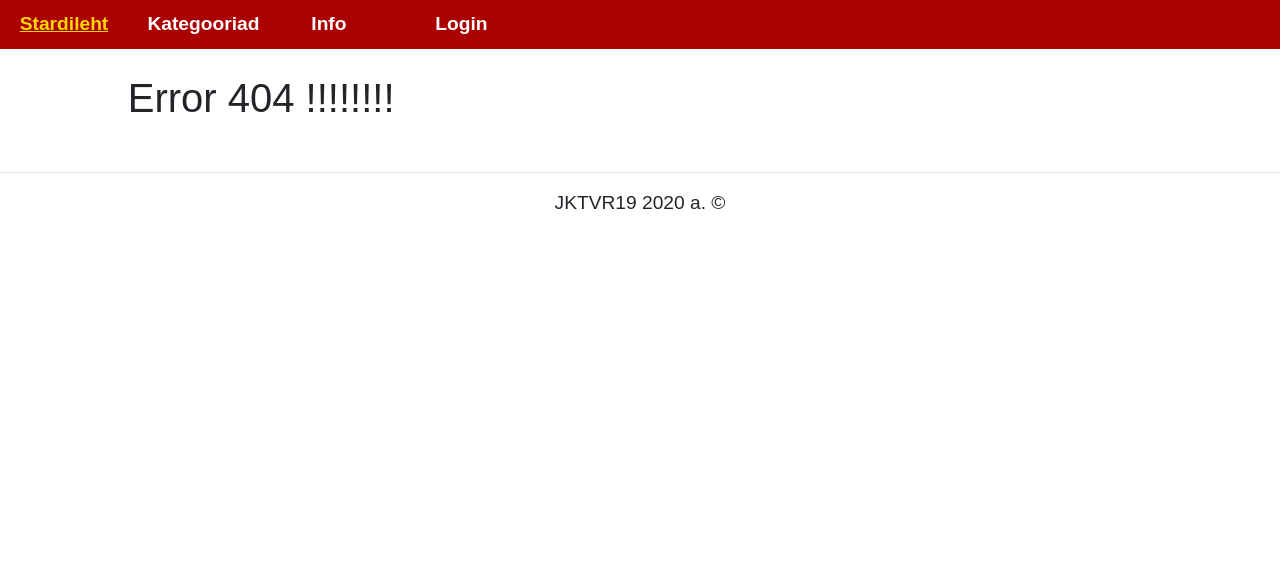
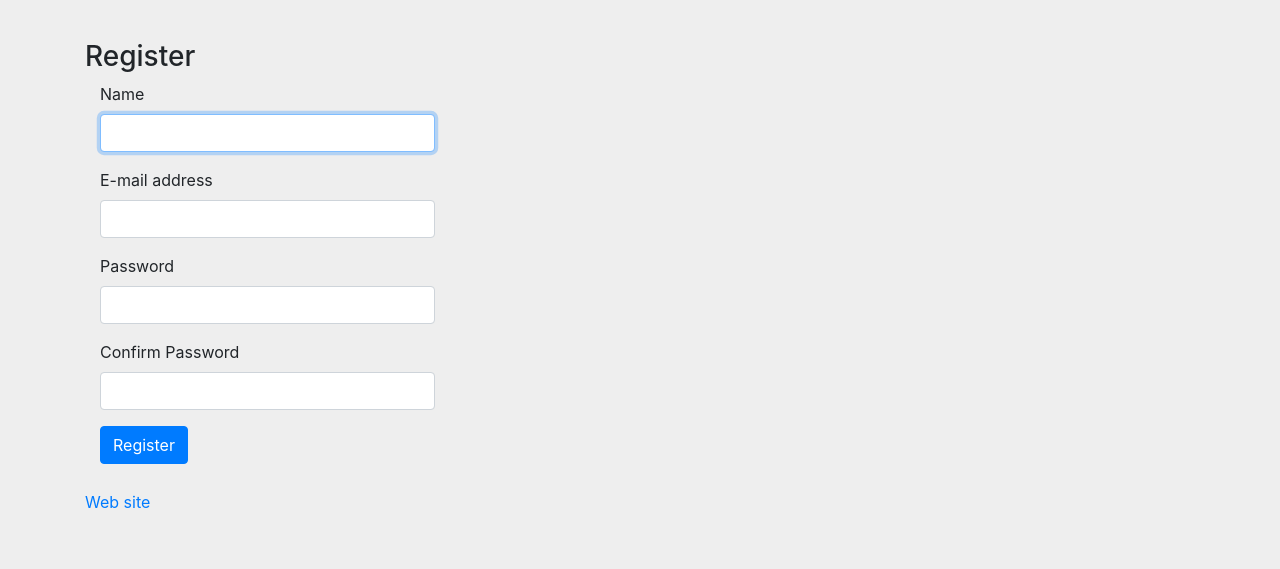
Before and after one commit to Vitalii-l/newsportal, a PHP site: page /view/formRegister.php in a window 1280 px wide. Shown: the top 569 px of the page. Run offline with PHP 8.4, Linux system fonts and the light colour scheme; data comes from the database, SQL or seed files in the repository.

Commit message:
Сделана форма регистрации. Обновлено меню.

```diff
--- a/controller/controller.php
+++ b/controller/controller.php
@@ -54,5 +54,15 @@ class Controller {
         $arr = Comments::getCommentsCountByNewsID($newsid);
         ViewComments::CommentsCountWithAncor($arr);
     }
-}
+
+    // ------------- Registration ---------------
+    public function registerForm() {
+        include_once ('view/formRegister.php');
+    }
+    public function registerUser() {
+        include_once ('view/answerRegister.php');
+    }
+
+
+} // end class
 ?>
--- /dev/null
+++ b/css/login.css
@@ -0,0 +1,36 @@
+body {
+  padding-top: 40px;
+  padding-bottom: 40px;
+  background-color: #eee;
+}
+
+.form-signin {
+  max-width: 330px;
+  padding: 15px;
+  margin: 0 auto;
+}
+.form-signin .form-signin-heading {
+  margin-bottom: 10px;
+}
+.form-signin .form-control {
+  position: relative;
+  height: auto;
+  -webkit-box-sizing: border-box;
+     -moz-box-sizing: border-box;
+          box-sizing: border-box;
+  padding: 10px;
+  font-size: 16px;
+}
+.form-signin .form-control:focus {
+  z-index: 2;
+}
+.form-signin input[type="text"] {
+  margin-bottom: -1px;
+  border-bottom-right-radius: 0;
+  border-bottom-left-radius: 0;
+}
+.form-signin input[type="password"] {
+  margin-bottom: 10px;
+  border-top-left-radius: 0;
+  border-top-right-radius: 0;
+}
--- a/route/routing.php
+++ b/route/routing.php
@@ -26,6 +26,15 @@ elseif ($path == 'insertcomment' and isset($_GET['comment'],$_GET['id'])){
     $response = Controller::InsertComment($_GET['comment'],$_GET['id']);
 
 }
+elseif ($path == 'registerForm'){
+    // registration form
+    $response = Controller::registerForm();
+}
+elseif ($path == 'registerAnswer'){
+    // register user
+    $response = Controller::registerUser();
+}
+// error page
 else {
      $response = Controller::error404();
 }
--- /dev/null
+++ b/view/formRegister.php
@@ -0,0 +1,57 @@
+<!DOCTYPE html>
+<html>
+    <head>
+        <meta charset="utf-8">
+        <title>Register user</title>
+        <link href="./css/bootstrap.min.css" rel="stylesheet" type="text/css"/>
+        <link href="./css/login.css" rel="stylesheet" type="text/css"/>
+    </head>
+    <body>
+        <div class="container">
+            <div class="row">
+                <div class="col-md-8 col-md-offset-2">
+                    <div class="panel panel-default">
+                        <div class="panel-heading"><h3>Register</h3></div>
+                        <div class="panel-body">
+                            <form class="form-horizontal" role="form" method="POST" action="registerAnswer">
+                                <div class="form-group">
+                                    <label for="name" class="col-md-4 control-label">Name</label>
+                                    <div class="col-md-6">
+                                        <input id="name" type="text" class="form-control" name="name" value="" required autofocus>
+                                    </div>
+                                </div>
+                                <div class="form-group">
+                                    <label for="email" class="col-md-4 control-label">E-mail address</label>
+                                    <div class="col-md-6">
+                                        <input id="email" type="email" class="form-control" name="email" value="" required>
+                                    </div>
+                                </div>
+                                <div class="form-group">
+                                    <label for="password" class="col-md-4 control-label">Password</label>
+                                    <div class="col-md-6">
+                                        <input id="password" type="password" class="form-control" name="password" required>
+                                    </div>
+
+                                </div>
+                                <div class="form-group">
+                                    <label for="password-confirm" class="col-md-4 control-label">Confirm Password</label>
+                                    <div class="col-md-6">
+                                        <input id="password-confirm" type="password" class="form-control" name="confirm" required>
+                                    </div>
+                                </div>
+                                <div class="form-group">
+                                    <div class="col-md-6 col-md-offset-4">
+                                        <button type="submit" class="btn btn-primary" name="save">Register</button>
+                                    </div>
+                                </div>
+                                <p style="padding-top: 10px;"><a href="./">Web site</a></p>
+                            </form>
+                        </div>
+                    </div>
+                </div>
+            </div>
+        </div>
+
+
+    </body>
+</html>
--- a/view/layout.php
+++ b/view/layout.php
@@ -23,6 +23,16 @@
             </li>
             <li><a href="testError">Info</a></li>
             <li><a href="admin">Login</a></li>
+            <li><a href="registerForm">Register</a></li>
+
+            <div class="pull-right">
+                <li>
+                    <form action="search">
+                        <input type="text" name="otsi">
+                        <input type="submit" name="Otsi">
+                    </form>
+                </li>
+            </div>
 
         </ul>
     </nav>
```
